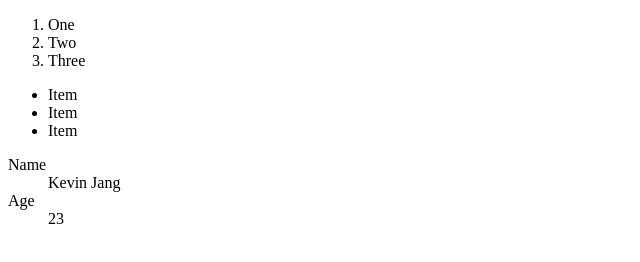
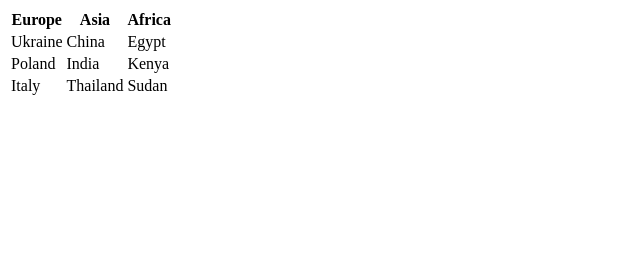
Before and after one commit to kjng/nodeschool, a plain HTML site: page learnyouhtml/index.html in a window 1280 px wide. Shown: the whole page, without its empty margins (0-640 px from the left). Drawn offline with Linux system fonts and the light colour scheme.

Commit message:
Complete exercise 7

```diff
--- a/learnyouhtml/index.html
+++ b/learnyouhtml/index.html
@@ -5,24 +5,27 @@
     <title>Hello, world!</title>
   </head>
   <body>
-    <ol>
-      <li>One</li>
-      <li>Two</li>
-      <li>Three</li>
-    </ol>
-
-    <ul>
-      <li>Item</li>
-      <li>Item</li>
-      <li>Item</li>
-    </ul>
-
-    <dl>
-      <dt>Name</dt>
-      <dd>Kevin Jang</dd>
-
-      <dt>Age</dt>
-      <dd>23</dd>
-    </dl>
+    <table>
+      <tr>
+        <th>Europe</th>
+        <th>Asia</th>
+        <th>Africa</th>
+      </tr>
+      <tr>
+        <td>Ukraine</td>
+        <td>China</td>
+        <td>Egypt</td>
+      </tr>
+      <tr>
+        <td>Poland</td>
+        <td>India</td>
+        <td>Kenya</td>
+      </tr>
+      <tr>
+        <td>Italy</td>
+        <td>Thailand</td>
+        <td>Sudan</td>
+      </tr>
+    </table>
   </body>
 </html>
```
